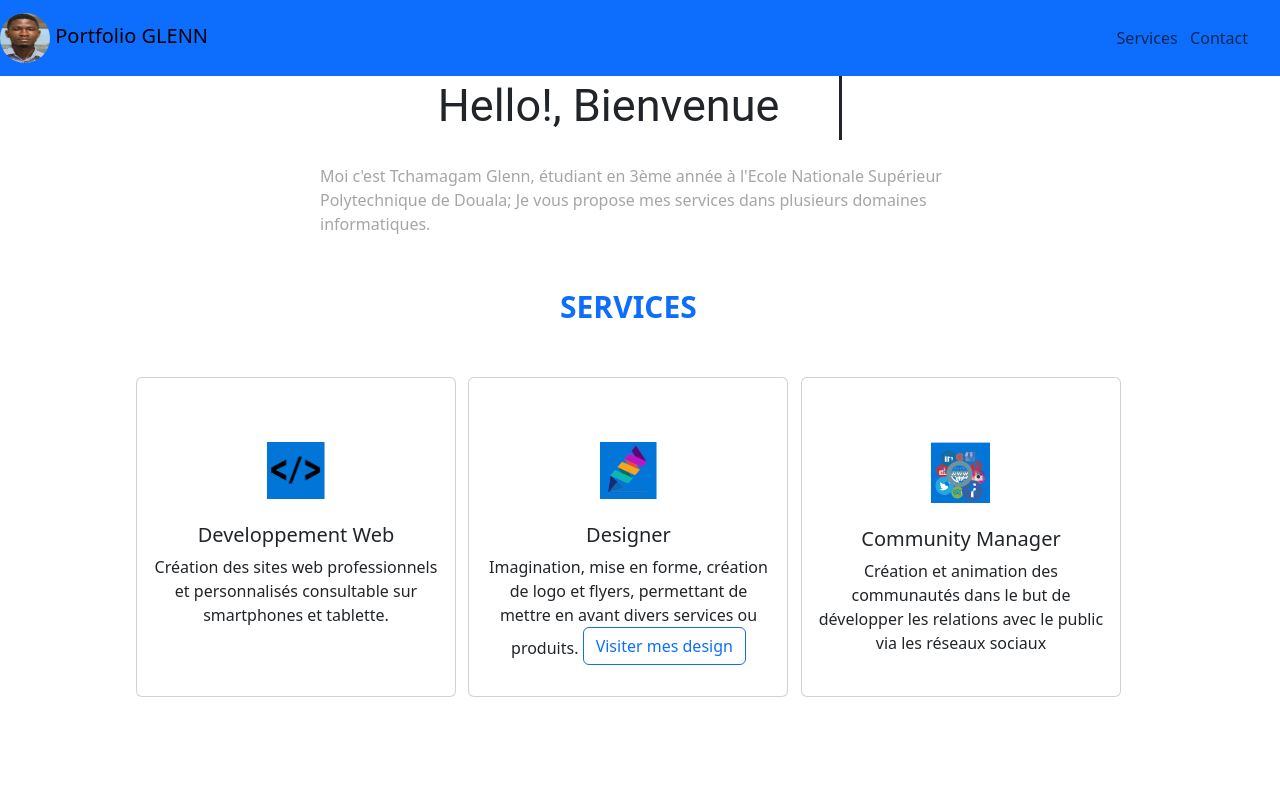
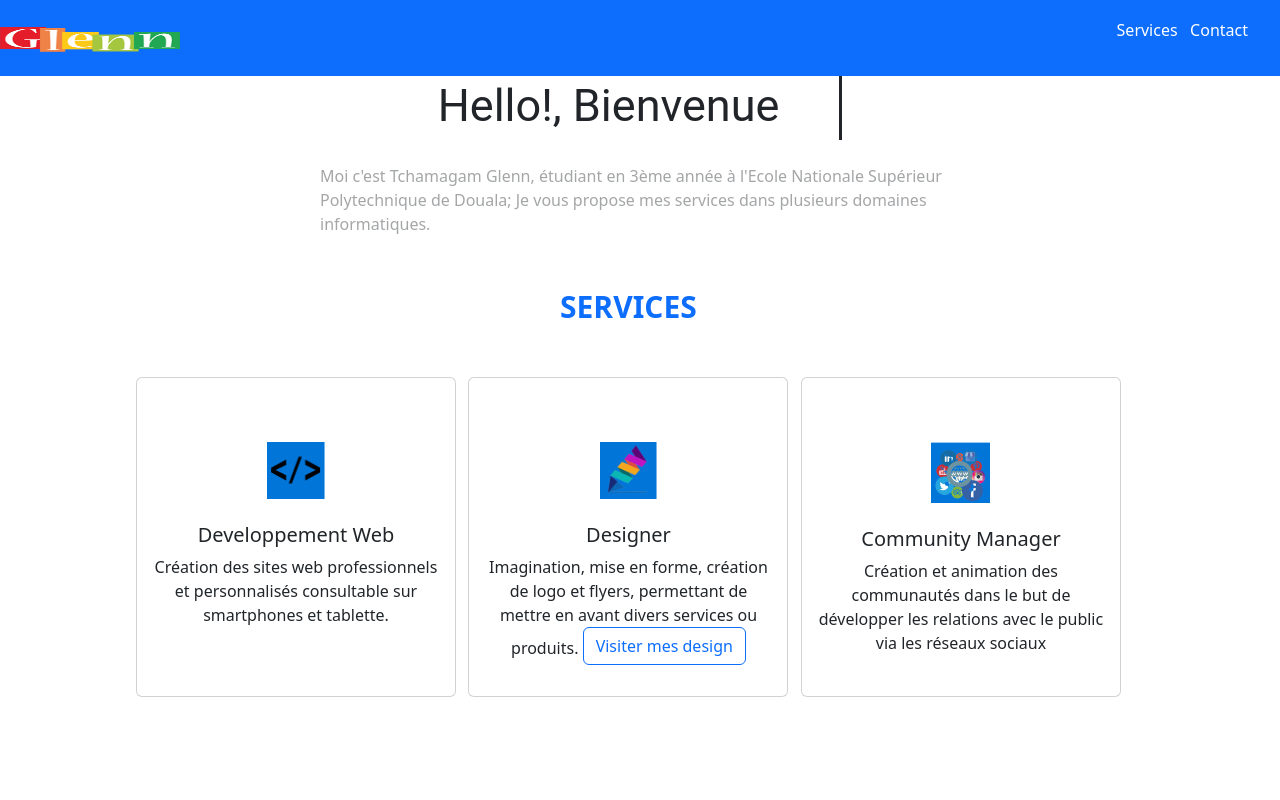
Before and after one commit to Glenn-Tcamagam/portflioglenn, an Angular app: page /navbar in a window 1280 px wide. Shown: the top 800 px of the page. Built offline with nearby package versions, Linux system fonts and the light colour scheme.

Commit message:
sixieme commit

```diff
--- a/src/app/navbar/navbar.component.css
+++ b/src/app/navbar/navbar.component.css
@@ -1,8 +1,5 @@
 /* NAVBAR CSS */
-img:hover {
-  width: 80px;
-  height: 80px;
-}
+
 #flexmenu {
   display: flex;
   margin-right: 2rem;
@@ -10,7 +7,13 @@ img:hover {
 li:hover {
   font-size: 20px;
   font-weight: bolder;
+  color: white;
 }
+ul {
+  list-style-type: none;
+  color: white;
+}
+
 /* SERVICES CSS */
 .container {
   display: grid;
@@ -104,6 +107,9 @@ h5 {
 
 /* responsive */
 @media screen and (max-width: 450px) {
+  #glenn {
+    margin-top: -1rem;
+  }
   #hello {
     font-size: 20px;
     margin: auto;
--- a/src/app/navbar/navbar.component.html
+++ b/src/app/navbar/navbar.component.html
@@ -1,16 +1,14 @@
-<nav class="navbar fixed-top navbar-light bg-primary" id="navbar">
+<nav class="navbar fixed-top navbar-dark bg-primary" id="navbar">
   <a class="navbar-brand" href="#">
     <img
-      src="/assets/images/Capture d’écran 2023-02-18 070921.png"
-      width="50"
+      src="/assets/images/Glenn-designstyle-colors-m.png"
+      width="180"
       height="50"
-      class="rounded-circle shadow-4-strong"
-      alt="avatar2"
+      id="glenn"
     />
-    Portfolio GLENN
   </a>
 
-  <ul class="navbar-nav mr-auto">
+  <ul class="mr-auto">
     <div id="flexmenu">
       <div>
         <li class="nav-item active">
@@ -19,7 +17,7 @@
       </div>
       &nbsp;&nbsp;&nbsp;
       <div>
-        <li class="nav-item">
+        <li class="nav-item active">
           <a class="nav-link" href="#contact">Contact</a>
         </li>
       </div>
```
Also changed, not shown: src/assets/images/Glenn-designstyle-colors-m.png (added), src/assets/images/glenn.jpg (renamed from src/assets/images/photo_2023-02-16_15-58-41.jpg).
